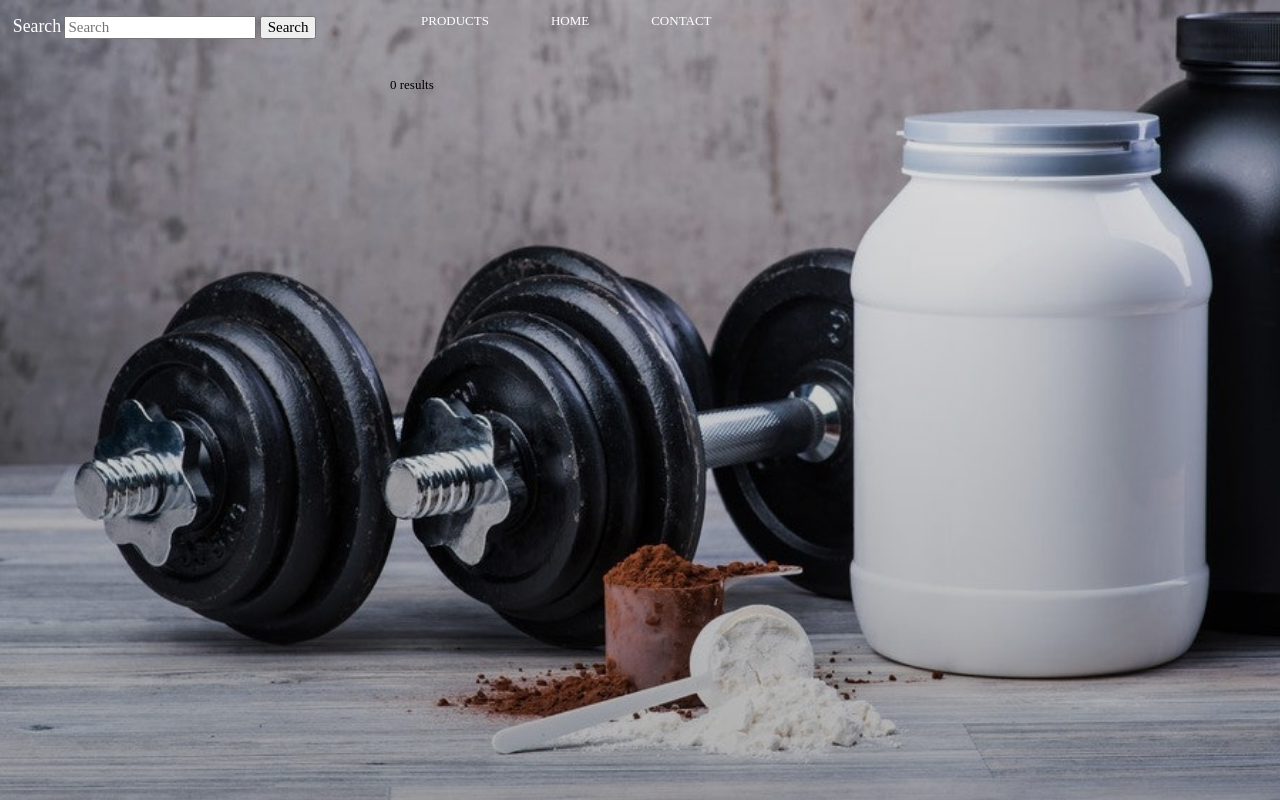
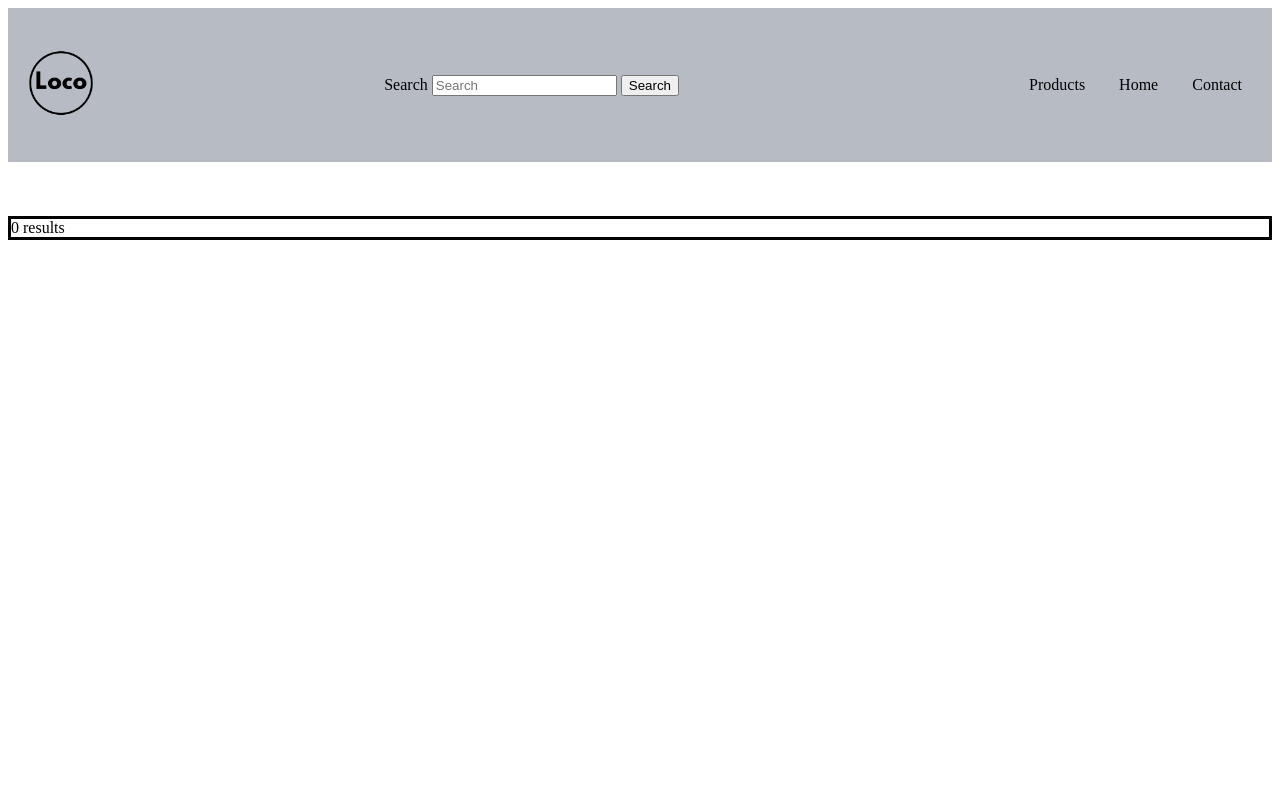
Before and after one commit to AziizBnSalem/Space-Nutrition, a PHP site: page / in a window 1280 px wide. Run offline with PHP 8.4, Linux system fonts and the light colour scheme; data that the repository does not hold is empty.

Commit message:
Some changes in css and more.

```diff
--- a/index.php
+++ b/index.php
@@ -13,97 +13,76 @@
       $conn->close();
 ?>
 
+
 <!DOCTYPE html>
-<html lang="en">
-<head>
+<html>
 <meta charset="UTF-8">
     <meta name="viewport" content="width=device-width, initial-scale=1.0">
     <title>Loco Nutrition</title>
-</head>
-
 <style>
 
 
-html{
-  font-size: 85.5%;
-  scroll-behavior:smooth;
-  scroll-padding-top: 10rem;
-  overflow-x: hidden;
+  header {
+  display: flex;
+  align-items: center;
+  justify-content: space-between;
+  background-color: #B6BBC4;
   }
-header{
-  background-image:linear-gradient(rgba(0, 0, 0, 0.100), rgba(0, 0, 0, 0.300)),url(./img/Background.jpg);
-  height: 100vh;
-  background-size: cover;
-  background-position: center;
+
+  img {
+  height: 150px;
   }
-ul{
-  list-style: none;
-  float: right;
-  display: flex;
-  position: absolute;
-  left: 350px;
 
+
+  nav ul li {
+  display: inline;
+  margin-right: 30px;
   }
-ul li a{
+
+  nav ul li a {
   text-decoration: none;
-  color: #ffffff;
-  padding: 6px 20px ;
-  text-transform: uppercase;
-  border: 1px solid transparent;
-  margin: 10px;
-  transition: 0.10s ease;
+  color: black;
+  }
 
+  label{
+  text-align: right;
   }
-ul li a:hover{
-  background: #ffffff94;
-  color: #000000;
+
+  li {
+  display: flex; /* Use flexbox to align the images */
   }
-label{
+  #Formm{
+  border-style:solid ;
+  }
 
-  font-size: 1.3rem;
-  color: #ffffff;
-}
-body {
-    font-family: muli-regular;
-    color: black;
-    font-size: 13px;
-    margin: 0
-}
-input,textarea,select,button {
-    font-family: muli-regular;
-    color: black;
-    font-size: 15px
-}
-h1 {
-    margin: 0;
-}
-form {
-  position: absolute;
-  left: 1%
-}
-img {
-  margin-right: 20px;
-  display: block;
 
-}
+</style>
 
 
 
 
-</style>
-
 <body>
   <header>
-    <?php include("./lib/nav.php") ?>
-<br>
+  <a href="Home.php">
+    <img  src="assets\img\20231108_110143_0001.png" alt="Logo">
+</a>
     <form>
         <label for="search">Search</label>
         <input type="text" name="search" id="search" placeholder="Search" value="<?= $search ?>">
         <input type="submit" value="Search"/>
     </form>
+    <nav>
+      <ul>
+      <?php include("./lib/nav.php") ?></body>
+
+      </ul>
+    </nav>
+
+</header>
     <br><br><br>
-    <ceNter>
-    <ul name="for">
+    <center>
+    <li id="Formm">
+
         <?php
             if ($result->num_rows > 0) {
                 // output data of each row
@@ -118,8 +97,7 @@ img {
                 echo "0 results";
             }
         ?>
-    </ul>
-    </ceNter>
-          </header>
+    </li>
+    </center>
 </body>
 </html>
```
Also changed, not shown: Home.php (+37 -66 lines), contact.php (+38 -56 lines). Lines whose indentation alone changed are shown as unchanged.
